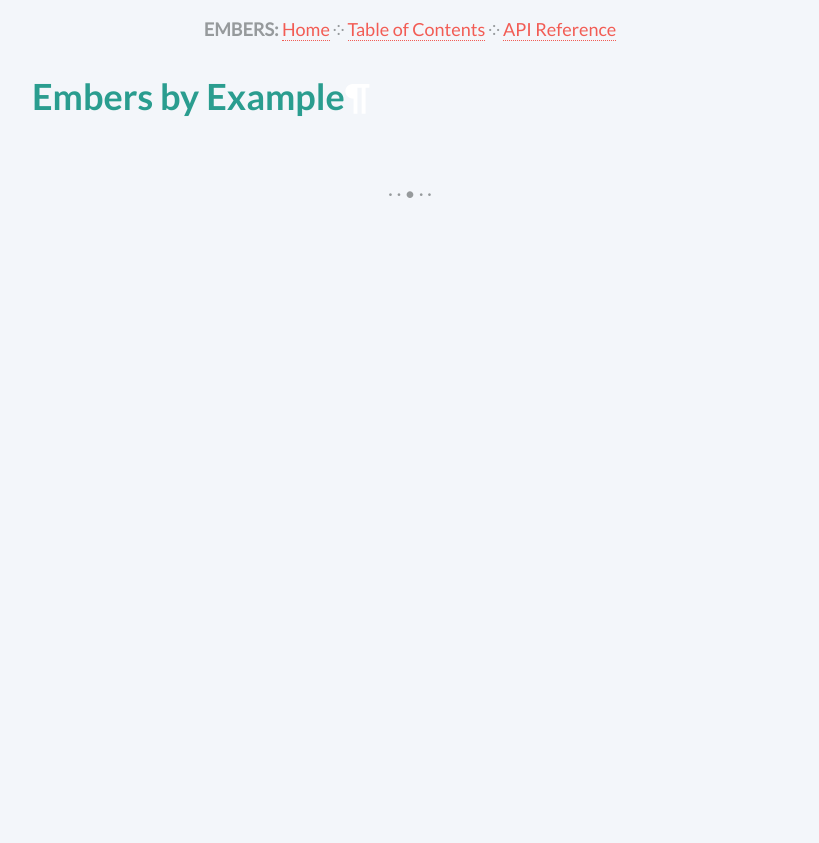
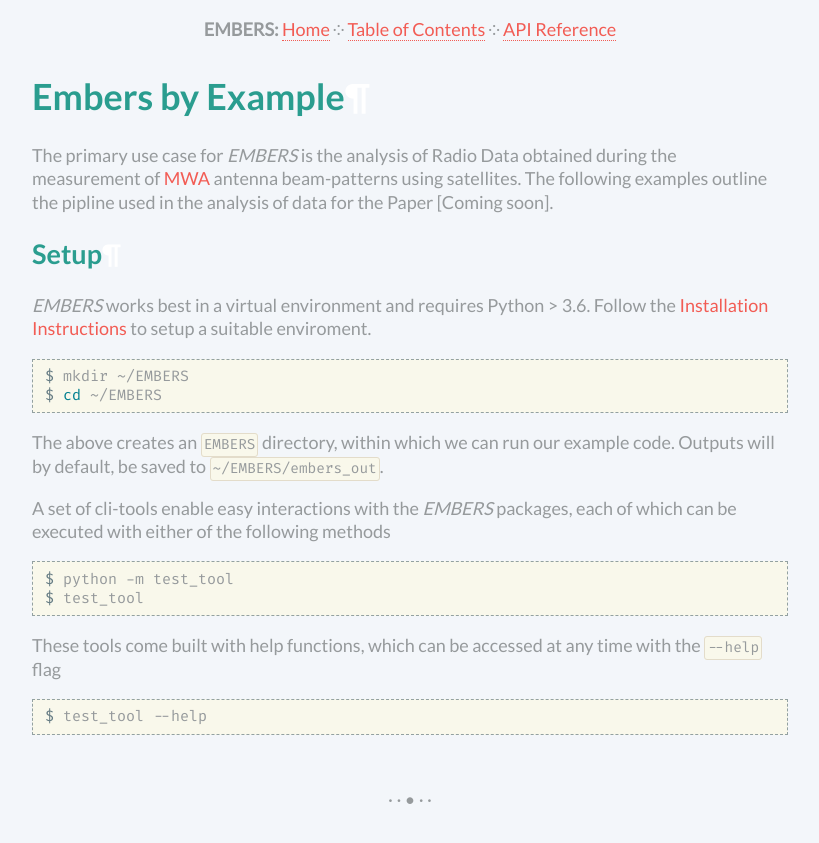
Before and after one commit to amanchokshi/EMBERS, a Sphinx documentation site: the page built from docs/embersbyexample.rst, in a window 1280 px wide. Shown: the top 843 px of the page, without its empty margins (230-1049 px from the left). Built offline with Sphinx 7.4.7, drawn with Linux system fonts in a browser that asks for light colours.

Commit message:
Sphinx example page

```diff
--- a/docs/embersbyexample.rst
+++ b/docs/embersbyexample.rst
@@ -2,3 +2,30 @@
 ===================
  Embers by Example
 ===================
+
+The primary use case for *EMBERS* is the analysis of Radio Data obtained during the measurement of `MWA <https://www.mwatelescope.org/>`_ antenna beam-patterns
+using satellites. The following examples outline the pipline used in the analysis of data for the Paper [Coming soon].
+
+Setup
+-----
+*EMBERS* works best in a virtual environment and requires Python > 3.6. Follow the :doc:`Installation Instructions <installation>` to setup a suitable enviroment.
+
+.. code-block:: console
+
+    $ mkdir ~/EMBERS
+    $ cd ~/EMBERS
+
+The above creates an :samp:`EMBERS` directory, within which we can run our example code. Outputs will by default, be saved to :samp:`~/EMBERS/embers_out`.
+
+A set of cli-tools enable easy interactions with the *EMBERS* packages, each of which can be executed with either of the following methods
+
+.. code-block:: console
+
+    $ python -m test_tool
+    $ test_tool
+
+These tools come built with help functions, which can be accessed at any time with the :samp:`--help` flag
+
+.. code-block:: console
+
+    $ test_tool --help
```
